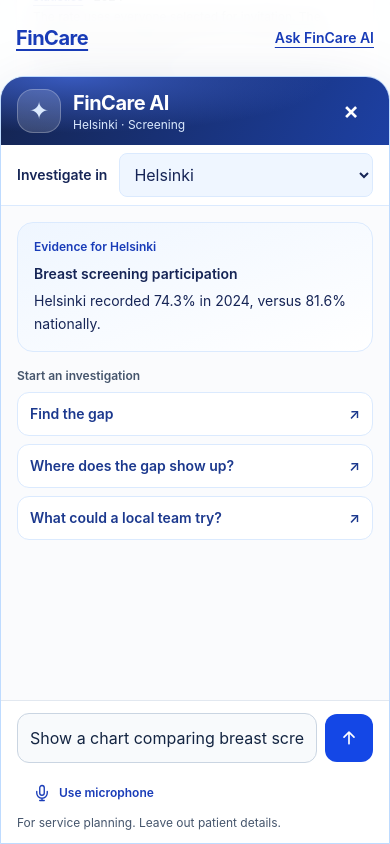
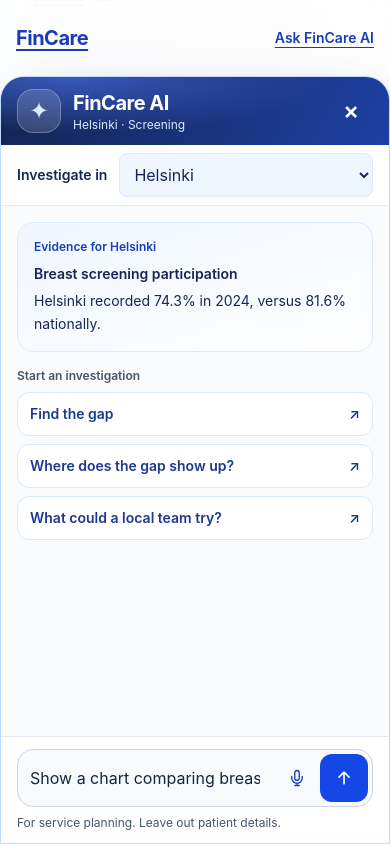
Before and after one commit to Momo-Junction/FinCare, a Next.js app: page / in a window 390 px wide. Both pictures are taken after a click on the button "Ask a follow-up in chat ↗". Shown: the part 3752-4596 px from the top of the page. Built offline with nearby package versions, Linux system fonts and the light colour scheme.

Commit message:
Place the microphone beside send inside the chat composer

```diff
--- a/app/investigation.tsx
+++ b/app/investigation.tsx
@@ -219,18 +219,15 @@ export default function Investigation({ areaId, setAreaId, stage, open, setOpen,
       </div>
       <form onSubmit={submit} className="ai-composer">
         <label htmlFor="ai-question" className="sr-only">Ask FinCare AI a question</label>
-        <div className="flex items-center gap-2">
-          <input id="ai-question" value={question} maxLength={800} onChange={(event) => setQuestion(event.target.value)}
-            className="min-w-0 flex-1 rounded-xl border border-slate-300 bg-slate-50 p-3 text-base focus:border-blue-600 focus:outline-blue-600" placeholder="Ask about this area…" />
-          <button type="submit" aria-label="Send question" disabled={pending || !question.trim()} className="ai-send">
+        {open && <VoiceControls open={open} pending={pending} answer={latest?.answer}
+          onTranscript={(transcript) => setQuestion((draft) => [draft.trim(), transcript].filter(Boolean).join(" ").slice(0, 800))}
+          input={<input id="ai-question" value={question} maxLength={800} onChange={(event) => setQuestion(event.target.value)}
+            className="min-w-0 flex-1 bg-transparent px-2 py-3 text-base outline-none" placeholder="Ask about this area…" />}
+          send={<button type="submit" aria-label="Send question" disabled={pending || !question.trim()} className="ai-send">
             <svg width="20" height="20" viewBox="0 0 24 24" fill="none" stroke="currentColor" strokeWidth="2" strokeLinecap="round" strokeLinejoin="round" aria-hidden="true">
               <path d="M12 19V5m-6 6 6-6 6 6" />
             </svg>
-          </button>
-        </div>
-        {open && <VoiceControls open={open} pending={pending} answer={latest?.answer} onTranscript={(transcript) =>
-          setQuestion((draft) => [draft.trim(), transcript].filter(Boolean).join(" ").slice(0, 800))
-        } />}
+          </button>} />}
         <p className="text-xs text-slate-600">For service planning. Leave out patient details.</p>
       </form>
     </section>
--- a/app/voice-controls.tsx
+++ b/app/voice-controls.tsx
@@ -1,6 +1,6 @@
 "use client";
 
-import { useEffect, useRef, useState } from "react";
+import { useEffect, useRef, useState, type ReactNode } from "react";
 
 type Recognition = {
   lang: string;
@@ -13,8 +13,9 @@ type Recognition = {
   abort(): void;
 };
 
-export default function VoiceControls({ open, pending, answer, onTranscript }: {
+export default function VoiceControls({ open, pending, answer, onTranscript, input, send }: {
   open: boolean; pending: boolean; answer?: string; onTranscript: (text: string) => void;
+  input: ReactNode; send: ReactNode;
 }) {
   const [microphone, setMicrophone] = useState<"idle" | "starting" | "listening" | "stopping">("idle");
   const [speaking, setSpeaking] = useState(false);
@@ -117,21 +118,25 @@ export default function VoiceControls({ open, pending, answer, onTranscript }: {
     window.speechSynthesis.speak(utterance);
   }
 
-  return <div className="mt-2 text-xs text-slate-600">
-    <div className="flex flex-wrap gap-x-4">
-      <button type="button" className="inline-flex min-h-11 items-center gap-2 px-1 py-1 text-blue-800" disabled={pending || speaking || microphone === "stopping"} onClick={dictate}>
+  const microphoneLabel = microphone === "idle" ? "Use microphone" : microphone === "starting" ? "Cancel microphone" : "Stop listening";
+  return <>
+    <div className="flex items-center gap-1 rounded-2xl border border-slate-300 bg-slate-50 p-1 focus-within:border-blue-600 focus-within:ring-1 focus-within:ring-blue-600">
+      {input}
+      <button type="button" aria-label={microphoneLabel} title={microphoneLabel} className="grid size-11 shrink-0 place-items-center rounded-xl p-0 text-blue-800 hover:bg-blue-100" disabled={pending || speaking || microphone === "stopping"} onClick={dictate}>
         <svg aria-hidden="true" width="18" height="18" viewBox="0 0 24 24" fill="none" stroke="currentColor" strokeWidth="1.8" strokeLinecap="round" strokeLinejoin="round">
           <rect x="9" y="2" width="6" height="13" rx="3" />
           <path d="M5 10v2a7 7 0 0 0 14 0v-2M12 19v3m-3 0h6" />
         </svg>
-        {microphone === "idle" ? "Use microphone" : microphone === "starting" ? "Cancel microphone" : "Stop listening"}
       </button>
+      {send}
+    </div>
+    <div className="mt-2 text-xs text-slate-600">
       {canSpeak && answer && <button type="button" className="min-h-11 px-1 py-1 text-blue-800" disabled={pending || microphone !== "idle"} onClick={readAnswer}>
         {speaking ? "Stop reading" : "Read last answer"}
       </button>}
+      <p role="status">{notice || ({
+      idle: "", starting: "Waiting for the microphone…", listening: "Listening in English…", stopping: "Finishing dictation…",
+      })[microphone]}</p>
     </div>
-    <p role="status">{notice || ({
-      idle: "", starting: "Waiting for the microphone…", listening: "Listening in English…", stopping: "Finishing dictation…",
-    })[microphone]}</p>
-  </div>;
+  </>;
 }
```
